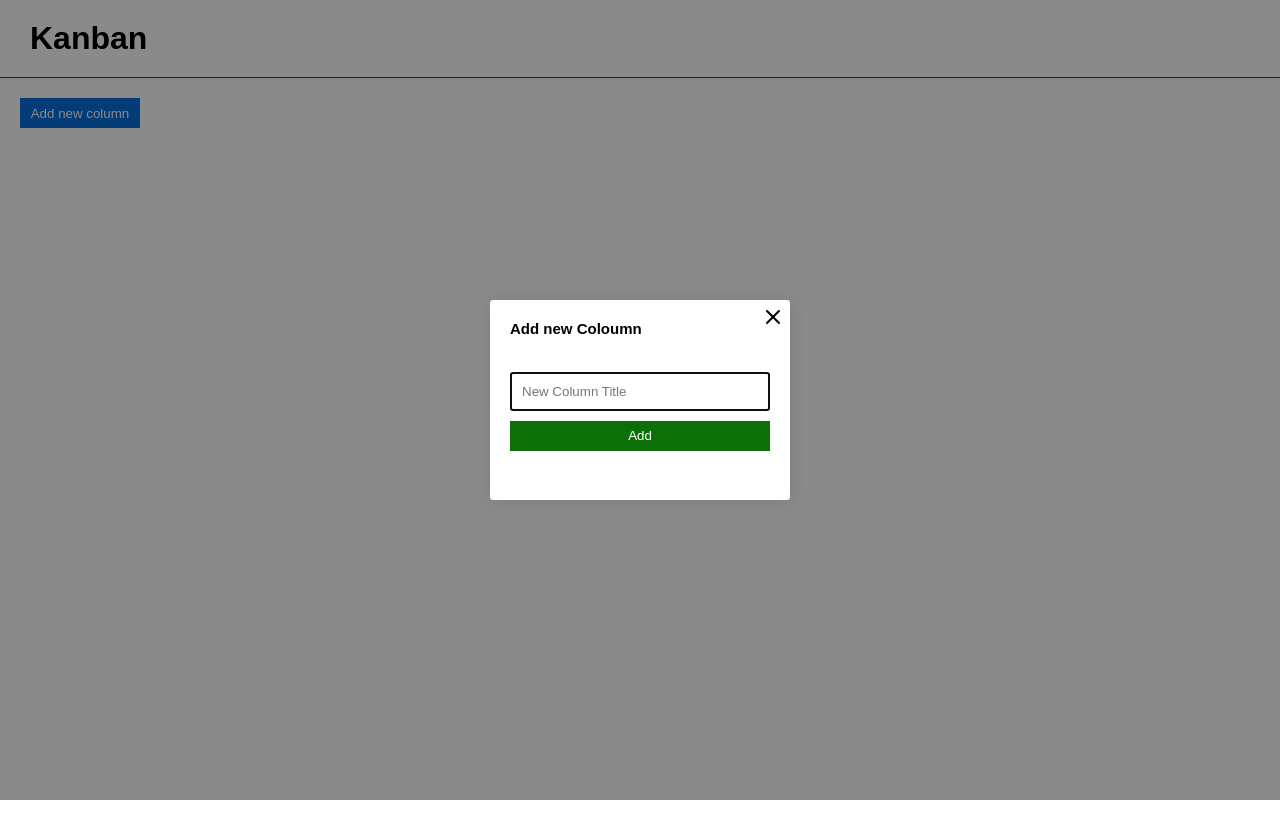
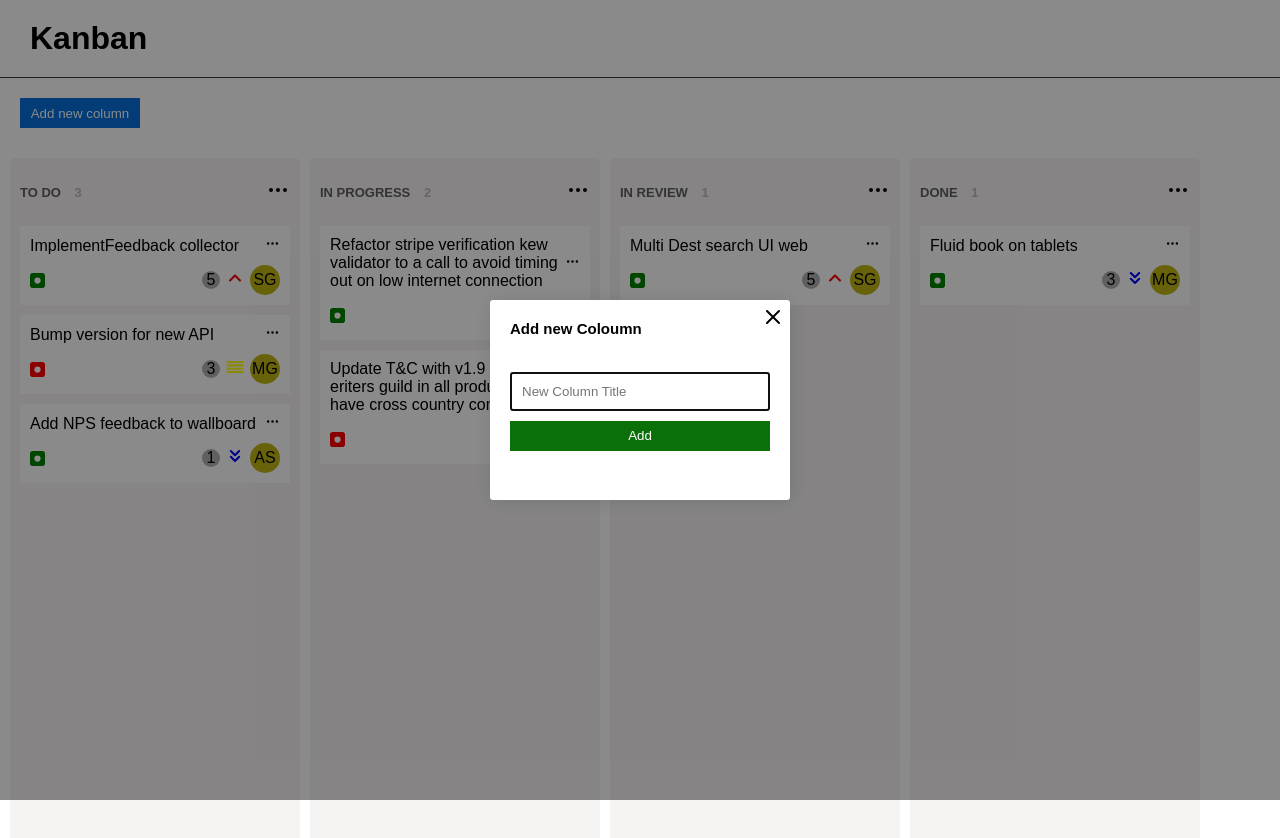
Before and after one commit to srishtigautam21/kanban-board, a React (Create React App) app: page / in a window 1280 px wide. Both pictures are taken after a click on the button "Add new column". Shown: the top 838 px of the page. Before the commit the page ends 800 px from the top, so only its background shows below. Built offline with nearby package versions, Linux system fonts and the light colour scheme.

Commit message:
Small changes in UI

```diff
--- a/src/App.css
+++ b/src/App.css
@@ -80,3 +80,27 @@
   justify-content: center;
   flex-direction: column;
 }
+.modal {
+  position: fixed;
+  top: 0;
+  left: 0;
+  height: 100%;
+  min-height: 100vh;
+  width: 100%;
+  background-color: rgba(0, 0, 0, 0.46);
+  display: flex;
+  justify-content: center;
+  align-items: center;
+  z-index: 20;
+}
+.modal_content {
+  background-color: #fff;
+  position: relative;
+  overflow-y: auto;
+  width: 300px;
+  height: 200px;
+  padding: 20px;
+  background-color: #fff;
+  border-radius: 3px;
+  box-shadow: 1px 1px 20px rgba(0, 0, 0, 0.12);
+}
--- a/src/App.js
+++ b/src/App.js
@@ -2,13 +2,14 @@ import { useState, useEffect } from "react";
 import "./App.css";
 import { KanbanColumns } from "./component/KanbanBoard/KanbanColumns";
 import { boardData } from "./data/boardData";
-import Modal from "./component/Modal/Modal";
+
 import { X } from "react-feather";
 
 function App() {
   const [boards, setBoards] = useState(
-    JSON.parse(localStorage.getItem("kanban")) || []
+    JSON.parse(localStorage.getItem("kanban")) || boardData
   );
+  console.log(boards);
   const [targetCard, setTargetCard] = useState({
     boardId: "",
     cardId: "",
@@ -101,6 +102,7 @@ function App() {
         <div className='boards'>
           {boards?.map((board) => (
             <KanbanColumns
+              key={board.id}
               id={board.id}
               board={board}
               removeBoard={() => removeBoard(board.id)}
@@ -111,7 +113,9 @@ function App() {
           ))}
         </div>
         {showModal && (
-          <Modal>
+          // <Modal>
+          <div className='modal'>
+            <div className='modal_content'>
               <div className='modal-header'>Add new Coloumn</div>
               <div className='modal-cross' onClick={() => setShowModal(false)}>
                 <X />
@@ -134,7 +138,9 @@ function App() {
                   Add
                 </button>
               </div>
-          </Modal>
+            </div>
+          </div>
+          // </Modal>
         )}
       </div>
     </div>
--- a/src/component/KanbanBoard/KanbanColumns.css
+++ b/src/component/KanbanBoard/KanbanColumns.css
@@ -40,3 +40,6 @@
 .board_dropdown p:hover {
   background-color: lightgray;
 }
+.number_of_cards {
+  margin-left: 10px;
+}
--- a/src/component/KanbanBoard/KanbanColumns.js
+++ b/src/component/KanbanBoard/KanbanColumns.js
@@ -44,6 +44,7 @@ const KanbanColumns = ({
       <div className='card-container'>
         {board?.cards?.map((card) => (
           <Card
+            key={card.id}
             boardId={id}
             id={card.id}
             card={card}
--- a/src/component/Modal/Modal.js
+++ b/src/component/Modal/Modal.js
@@ -1,18 +1,3 @@
-import React from "react";
+// import React from "react";
 
-import "./Modal.css";
-
-function Modal(props) {
-  return (
-    <div className='modal'>
-      <div
-        className='modal_content'
-        onClick={(event) => event.stopPropagation()}
-      >
-        {props.children}
-      </div>
-    </div>
-  );
-}
-
-export default Modal;
+// import "./Modal.css";
```
Lines whose indentation alone changed are shown as unchanged.
